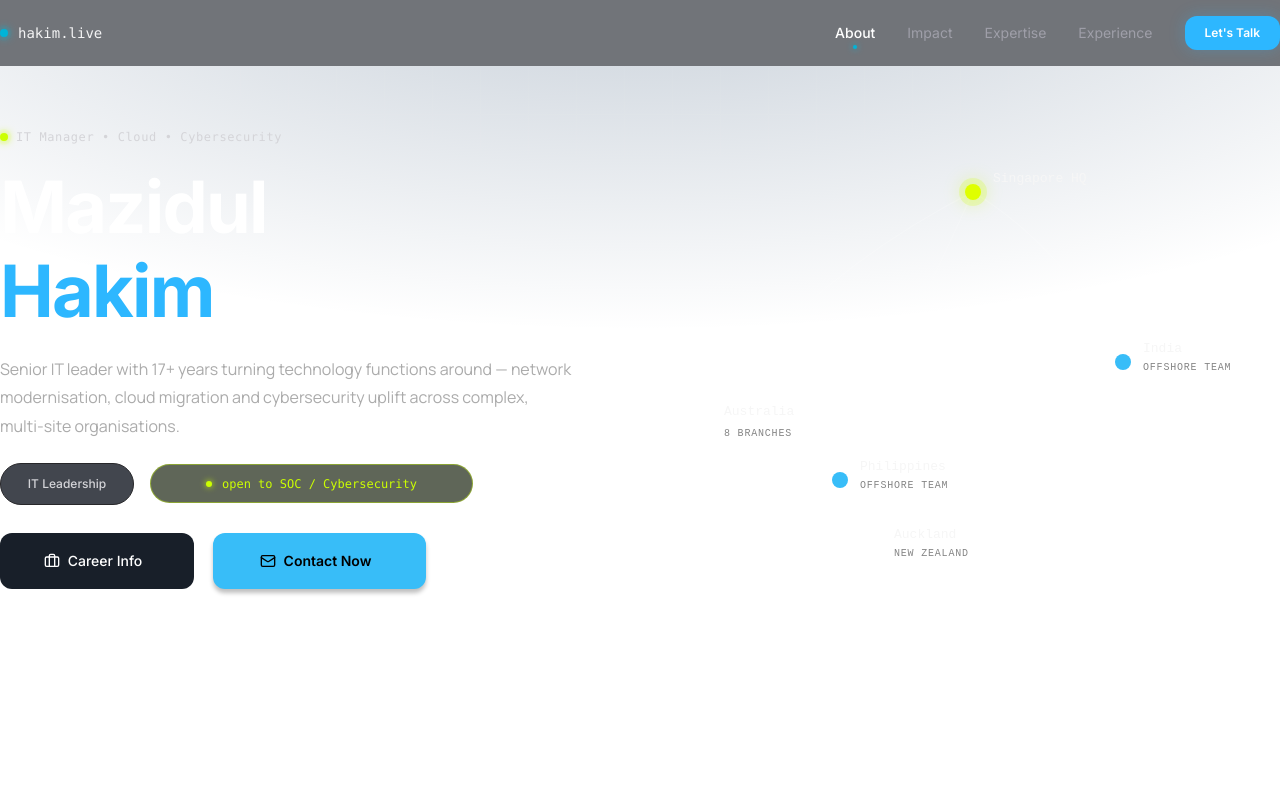
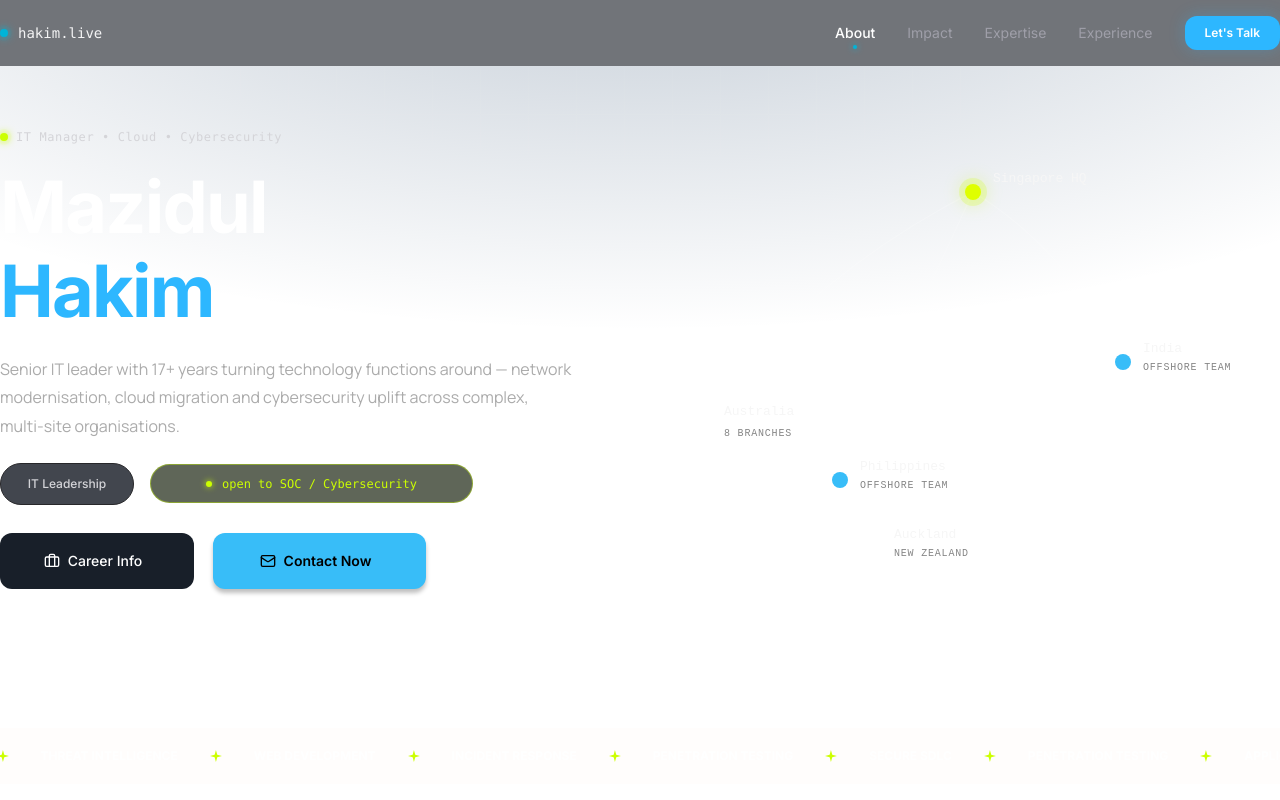
Before and after one commit to AbuBakkarSiddique007/portfolio-website-task, a Next.js app: page / in a window 1280 px wide. Built offline with nearby package versions, Linux system fonts and the light colour scheme.

Commit message:
feat: implement marquee

```diff
--- a/package.json
+++ b/package.json
@@ -10,6 +10,7 @@
   },
   "dependencies": {
     "lucide-react": "^1.39.0",
+    "motion": "^13.1.1",
     "next": "16.3.4",
     "react": "19.2.8",
     "react-dom": "19.2.8"
--- a/src/app/globals.css
+++ b/src/app/globals.css
@@ -24,3 +24,23 @@ body {
   color: var(--foreground);
   font-family: var(--font-sans);
 }
+
+@keyframes marquee {
+  0% {
+    transform: translateX(0%);
+  }
+
+  100% {
+    transform: translateX(-50%);
+  }
+}
+
+.animate-marquee {
+  display: flex;
+  width: max-content;
+  animation: marquee 30s linear infinite;
+}
+
+.animate-marquee:hover {
+  animation-play-state: paused;
+}
--- a/src/app/page.tsx
+++ b/src/app/page.tsx
@@ -1,9 +1,11 @@
 import Hero from "@/components/hero";
+import Marquee from "@/components/marquee";
 
 export default function Home() {
   return (
-    <main className="flex w-full flex-col">
+    <main className="flex w-full flex-col items-center">
       <Hero />
+      <Marquee />
     </main>
   );
 }
--- /dev/null
+++ b/src/components/marquee.tsx
@@ -0,0 +1,44 @@
+"use client";
+
+
+const items = [
+  "PENETRATION TESTING",
+  "APPLICATION & API SECURITY",
+  "BUG BOUNTY",
+  "THREAT INTELLIGENCE",
+  "WEB DEVELOPMENT",
+  "INCIDENT RESPONSE",
+  "PENETRATION TESTING",
+  "SECURE SDLC",
+];
+
+function StarIcon() {
+  return (
+    <svg
+      className="h-3 w-3 shrink-0 text-[#ccff00]"
+      viewBox="0 0 24 24"
+      fill="currentColor"
+    >
+      <path d="M12 0L14.59 9.41L24 12L14.59 14.59L12 24L9.41 14.59L0 12L9.41 9.41L12 0Z" />
+    </svg>
+  );
+}
+
+export default function Marquee() {
+  return (
+    <div className="group relative flex h-[56px] w-full max-w-[1456px] items-center justify-center overflow-hidden bg-[rgba(255,237,226,0.1)] py-[16px]">
+      <div className="relative flex h-[24px] w-full max-w-[1440px] items-center overflow-hidden">
+        <div className="animate-marquee flex items-center gap-[32px] whitespace-nowrap group-hover:[animation-play-state:paused]">
+          {[...items, ...items, ...items, ...items].map((text, index) => (
+            <div key={index} className="flex items-center gap-[32px]">
+              <span className="font-sans text-[12px] font-bold leading-[180%] tracking-normal text-white">
+                {text}
+              </span>
+              <StarIcon />
+            </div>
+          ))}
+        </div>
+      </div>
+    </div>
+  );
+}
```
Also changed, not shown: 1 other file (tests, documents, lock files or other folders).
